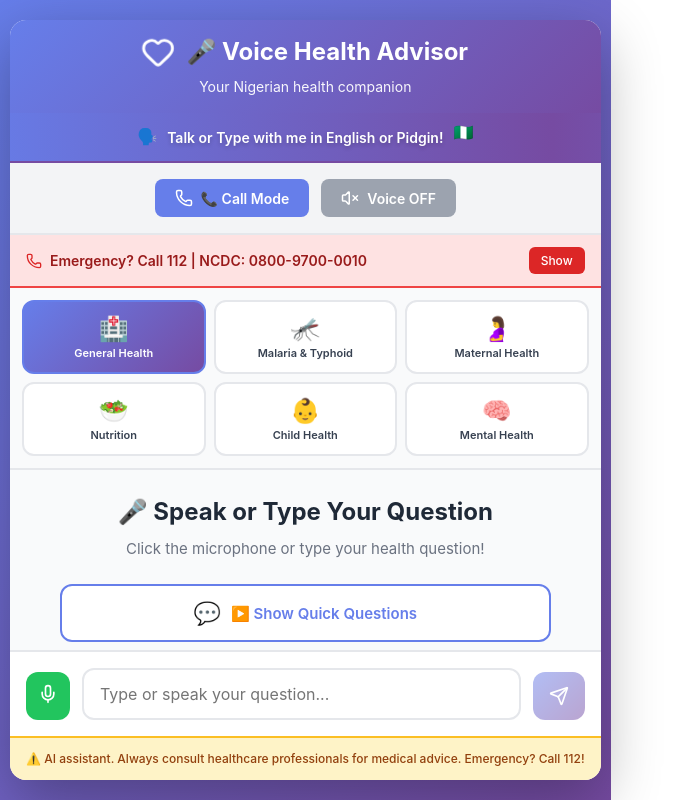
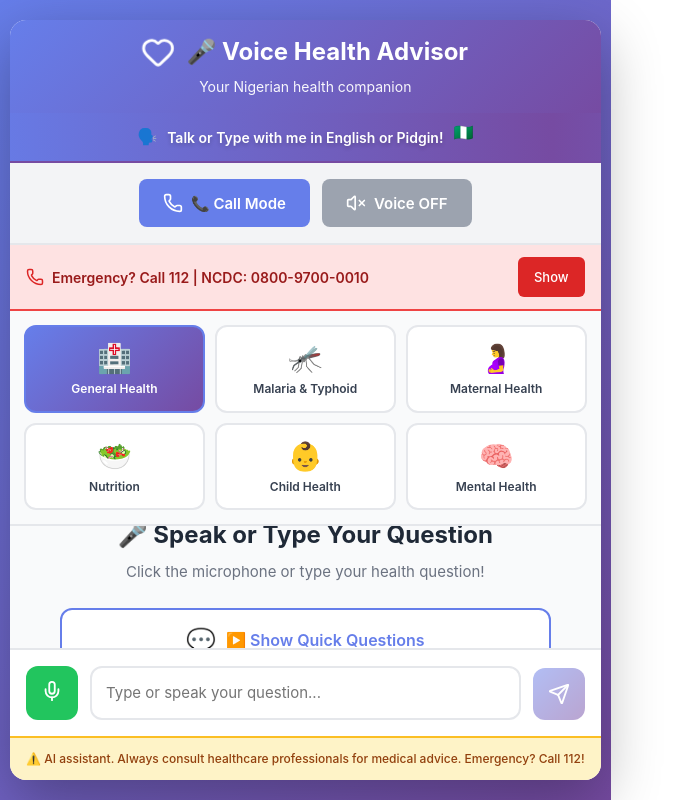
Before and after one commit to ruzzzo123-star/nigerian-health-advisor, a React (Vite) app: page / in a window 1280 px wide. Shown: the whole page, without its empty margins (0-692 px from the left). Built offline with nearby package versions, Linux system fonts and the light colour scheme.

Commit message:
Add loading animations, error handling, and mobile optimization

```diff
--- a/src/VoiceHealthAdvisor.jsx
+++ b/src/VoiceHealthAdvisor.jsx
@@ -1,5 +1,5 @@
 import React, { useState, useRef, useEffect } from 'react';
-import { Send, Bot, User, Heart, Loader2, Mic, MicOff, Volume2, VolumeX, Phone } from 'lucide-react';
+import { Send, Bot, User, Heart, Loader2, Mic, MicOff, Volume2, VolumeX, Phone, WifiOff, RefreshCw } from 'lucide-react';
 import './App.css';
 
 const SPECIALTIES = [
@@ -67,6 +67,8 @@ function VoiceHealthAdvisor() {
   const [selectedSpecialty, setSelectedSpecialty] = useState('general');
   const [showEmergency, setShowEmergency] = useState(false);
   const [showFAQ, setShowFAQ] = useState(false);
+  const [error, setError] = useState(null);
+  const [lastFailedMessage, setLastFailedMessage] = useState(null);
 
   const [isListening, setIsListening] = useState(false);
   const [voiceEnabled, setVoiceEnabled] = useState(false);
@@ -122,7 +124,6 @@ function VoiceHealthAdvisor() {
         v.lang.includes('en') && !v.name.includes('compact')
       );
       setAvailableVoices(englishVoices);
-      console.log('📢 Available voices:', englishVoices.length);
     };
 
     loadVoices();
@@ -226,7 +227,6 @@ function VoiceHealthAdvisor() {
 
     if (selectedVoice) {
       utterance.voice = selectedVoice;
-      console.log('🎤 Using voice:', selectedVoice.name);
     }
 
     utterance.lang = 'en-US';
@@ -241,12 +241,10 @@ function VoiceHealthAdvisor() {
 
     utterance.onstart = () => {
       setIsSpeaking(true);
-      console.log('🔊 Speaking started');
     };
 
     utterance.onend = () => {
       setIsSpeaking(false);
-      console.log('✅ Speaking ended');
 
       if (handsFreeMode && !isLoading) {
         setTimeout(() => startListening(), 1000);
@@ -291,6 +289,7 @@ function VoiceHealthAdvisor() {
     setMessages((prev) => [...prev, userMessage]);
     setInput('');
     setIsLoading(true);
+    setError(null);
 
     try {
       const nigerianContext = `
@@ -328,9 +327,7 @@ function VoiceHealthAdvisor() {
       });
 
       if (!response.ok) {
-        const error = await response.text();
-        console.error('❌ Backend error:', error);
-        throw new Error('Backend request failed');
+        throw new Error(`Server error: ${response.status}`);
       }
 
       const data = await response.json();
@@ -348,13 +345,23 @@ function VoiceHealthAdvisor() {
       }
     } catch (error) {
       console.error('Error:', error);
-      const errorMessage = {
-        role: 'assistant',
-        content: 'Sorry, I encountered an error. Please try again.',
-      };
-      setMessages((prev) => [...prev, errorMessage]);
+      setError(error.message.includes('Failed to fetch')
+        ? 'Connection lost! Please check your internet and try again.'
+        : 'Oops! Something went wrong. Please try again.');
+      setLastFailedMessage(messageText);
+
+      // Remove the user message that failed
+      setMessages((prev) => prev.slice(0, -1));
     } finally {
       setIsLoading(false);
+    }
+  };
+
+  const retryLastMessage = () => {
+    if (lastFailedMessage) {
+      setError(null);
+      sendMessage(lastFailedMessage);
+      setLastFailedMessage(null);
     }
   };
 
@@ -368,6 +375,8 @@ function VoiceHealthAdvisor() {
   const clearCurrentChat = () => {
     setMessages([]);
     setInput('');
+    setError(null);
+    setLastFailedMessage(null);
     stopSpeaking();
     localStorage.removeItem(`chat_${selectedSpecialty}`);
     if (handsFreeMode) {
@@ -435,7 +444,7 @@ function VoiceHealthAdvisor() {
           <button
             onClick={toggleHandsFreeMode}
             style={{
-              padding: '10px 20px',
+              padding: '12px 24px',
               background: handsFreeMode ? '#22c55e' : '#667eea',
               color: 'white',
               border: 'none',
@@ -445,10 +454,11 @@ function VoiceHealthAdvisor() {
               display: 'flex',
               alignItems: 'center',
               gap: '8px',
-              fontSize: '14px'
+              fontSize: '15px',
+              minHeight: '48px'
             }}
           >
-            <Phone size={18} />
+            <Phone size={20} />
             {handsFreeMode ? '🔴 End Call Mode' : '📞 Call Mode'}
           </button>
 
@@ -458,7 +468,7 @@ function VoiceHealthAdvisor() {
               if (voiceEnabled) stopSpeaking();
             }}
             style={{
-              padding: '10px 20px',
+              padding: '12px 24px',
               background: voiceEnabled ? '#8b5cf6' : '#9ca3af',
               color: 'white',
               border: 'none',
@@ -468,16 +478,17 @@ function VoiceHealthAdvisor() {
               display: 'flex',
               alignItems: 'center',
               gap: '8px',
-              fontSize: '14px'
+              fontSize: '15px',
+              minHeight: '48px'
             }}
           >
-            {voiceEnabled ? <Volume2 size={18} /> : <VolumeX size={18} />}
+            {voiceEnabled ? <Volume2 size={20} /> : <VolumeX size={20} />}
             Voice {voiceEnabled ? 'ON' : 'OFF'}
           </button>
 
           {isListening && (
             <div style={{
-              padding: '10px 20px',
+              padding: '12px 24px',
               background: '#fee2e2',
               color: '#dc2626',
               borderRadius: '8px',
@@ -485,17 +496,18 @@ function VoiceHealthAdvisor() {
               display: 'flex',
               alignItems: 'center',
               gap: '8px',
-              fontSize: '14px',
-              animation: 'pulse 1.5s infinite'
+              fontSize: '15px',
+              animation: 'pulse 1.5s infinite',
+              minHeight: '48px'
             }}>
-              <Mic size={18} />
+              <Mic size={20} />
               Listening...
             </div>
           )}
 
           {isSpeaking && (
             <div style={{
-              padding: '10px 20px',
+              padding: '12px 24px',
               background: '#dbeafe',
               color: '#2563eb',
               borderRadius: '8px',
@@ -503,13 +515,56 @@ function VoiceHealthAdvisor() {
               display: 'flex',
               alignItems: 'center',
               gap: '8px',
-              fontSize: '14px'
+              fontSize: '15px',
+              minHeight: '48px'
             }}>
-              <Volume2 size={18} />
+              <Volume2 size={20} />
               Speaking...
             </div>
           )}
         </div>
+
+        {/* Error Banner */}
+        {error && (
+          <div style={{
+            background: '#fee2e2',
+            padding: '16px',
+            borderBottom: '2px solid #ef4444',
+            display: 'flex',
+            justifyContent: 'space-between',
+            alignItems: 'center',
+            gap: '12px',
+            flexWrap: 'wrap',
+            animation: 'slideDown 0.3s ease-out'
+          }}>
+            <div style={{ display: 'flex', alignItems: 'center', gap: '8px', flex: 1 }}>
+              <WifiOff size={20} color="#dc2626" />
+              <span style={{ fontSize: '14px', fontWeight: '600', color: '#991b1b' }}>
+                {error}
+              </span>
+            </div>
+            <button
+              onClick={retryLastMessage}
+              style={{
+                padding: '8px 16px',
+                background: '#dc2626',
+                color: 'white',
+                border: 'none',
+                borderRadius: '6px',
+                cursor: 'pointer',
+                fontSize: '14px',
+                fontWeight: '600',
+                display: 'flex',
+                alignItems: 'center',
+                gap: '6px',
+                minHeight: '40px'
+              }}
+            >
+              <RefreshCw size={16} />
+              Retry
+            </button>
+          </div>
+        )}
 
         {voiceEnabled && (
           <div style={{
@@ -522,18 +577,19 @@ function VoiceHealthAdvisor() {
             <button
               onClick={() => setShowVoiceSettings(!showVoiceSettings)}
               style={{
-                padding: '8px 16px',
+                padding: '10px 20px',
                 background: showVoiceSettings ? '#667eea' : 'white',
                 color: showVoiceSettings ? 'white' : '#667eea',
                 border: '2px solid #667eea',
                 borderRadius: '8px',
                 cursor: 'pointer',
-                fontSize: '13px',
+                fontSize: '14px',
                 fontWeight: '600',
                 display: 'flex',
                 alignItems: 'center',
                 gap: '6px',
-                transition: 'all 0.2s'
+                transition: 'all 0.2s',
+                minHeight: '44px'
               }}
             >
               🎛️ {showVoiceSettings ? 'Hide Voice Settings' : 'Voice Settings'}
@@ -569,11 +625,12 @@ function VoiceHealthAdvisor() {
                     onChange={(e) => setSelectedVoiceName(e.target.value)}
                     style={{
                       width: '100%',
-                      padding: '8px',
+                      padding: '10px',
                       borderRadius: '6px',
                       border: '2px solid #e5e7eb',
                       fontSize: '14px',
-                      cursor: 'pointer'
+                      cursor: 'pointer',
+                      minHeight: '44px'
                     }}
                   >
                     <option value="auto">🎙️ Auto (Best Available)</option>
@@ -598,7 +655,7 @@ function VoiceHealthAdvisor() {
                   step="0.05"
                   value={voiceRate}
                   onChange={(e) => setVoiceRate(parseFloat(e.target.value))}
-                  style={{ width: '100%', cursor: 'pointer' }}
+                  style={{ width: '100%', cursor: 'pointer', minHeight: '32px' }}
                 />
                 <div style={{ display: 'flex', justifyContent: 'space-between', fontSize: '11px', color: '#9ca3af', marginTop: '2px' }}>
                   <span>Slower</span>
@@ -619,7 +676,7 @@ function VoiceHealthAdvisor() {
                   step="0.05"
                   value={voicePitch}
                   onChange={(e) => setVoicePitch(parseFloat(e.target.value))}
-                  style={{ width: '100%', cursor: 'pointer' }}
+                  style={{ width: '100%', cursor: 'pointer', minHeight: '32px' }}
                 />
                 <div style={{ display: 'flex', justifyContent: 'space-between', fontSize: '11px', color: '#9ca3af', marginTop: '2px' }}>
                   <span>Deeper</span>
@@ -634,19 +691,19 @@ function VoiceHealthAdvisor() {
                 </label>
                 <div style={{ display: 'flex', gap: '8px', flexWrap: 'wrap' }}>
                   <button onClick={() => { setVoiceRate(0.92); setVoicePitch(1.15); }}
-                    style={{ padding: '6px 12px', background: '#fef3c7', border: '2px solid #fbbf24', borderRadius: '6px', cursor: 'pointer', fontSize: '12px', fontWeight: '600' }}>
+                    style={{ padding: '8px 14px', background: '#fef3c7', border: '2px solid #fbbf24', borderRadius: '6px', cursor: 'pointer', fontSize: '13px', fontWeight: '600', minHeight: '40px' }}>
                     👩 Warm Female
                   </button>
                   <button onClick={() => { setVoiceRate(0.90); setVoicePitch(0.85); }}
-                    style={{ padding: '6px 12px', background: '#dbeafe', border: '2px solid #60a5fa', borderRadius: '6px', cursor: 'pointer', fontSize: '12px', fontWeight: '600' }}>
+                    style={{ padding: '8px 14px', background: '#dbeafe', border: '2px solid #60a5fa', borderRadius: '6px', cursor: 'pointer', fontSize: '13px', fontWeight: '600', minHeight: '40px' }}>
                     👨 Professional Male
                   </button>
                   <button onClick={() => { setVoiceRate(0.95); setVoicePitch(1.0); }}
-                    style={{ padding: '6px 12px', background: '#e0e7ff', border: '2px solid #818cf8', borderRadius: '6px', cursor: 'pointer', fontSize: '12px', fontWeight: '600' }}>
+                    style={{ padding: '8px 14px', background: '#e0e7ff', border: '2px solid #818cf8', borderRadius: '6px', cursor: 'pointer', fontSize: '13px', fontWeight: '600', minHeight: '40px' }}>
                     🎯 Clear & Neutral
                   </button>
                   <button onClick={() => { setVoiceRate(1.05); setVoicePitch(1.25); }}
-                    style={{ padding: '6px 12px', background: '#fce7f3', border: '2px solid #f472b6', borderRadius: '6px', cursor: 'pointer', fontSize: '12px', fontWeight: '600' }}>
+                    style={{ padding: '8px 14px', background: '#fce7f3', border: '2px solid #f472b6', borderRadius: '6px', cursor: 'pointer', fontSize: '13px', fontWeight: '600', minHeight: '40px' }}>
                     😊 Friendly & Upbeat
                   </button>
                 </div>
@@ -655,7 +712,7 @@ function VoiceHealthAdvisor() {
               <button
                 onClick={() => speak("Hello! This is how I sound with your current settings.")}
                 style={{
-                  padding: '8px 16px',
+                  padding: '10px 18px',
                   background: '#667eea',
                   color: 'white',
                   border: 'none',
@@ -663,7 +720,8 @@ function VoiceHealthAdvisor() {
                   cursor: 'pointer',
                   fontSize: '14px',
                   fontWeight: '600',
-                  marginTop: '4px'
+                  marginTop: '4px',
+                  minHeight: '44px'
                 }}
               >
                 🔊 Test Voice
@@ -676,14 +734,15 @@ function VoiceHealthAdvisor() {
                   setSelectedVoiceName('auto');
                 }}
                 style={{
-                  padding: '6px 12px',
+                  padding: '8px 14px',
                   background: '#f3f4f6',
                   color: '#374151',
                   border: '2px solid #e5e7eb',
                   borderRadius: '6px',
                   cursor: 'pointer',
-                  fontSize: '12px',
-                  fontWeight: '600'
+                  fontSize: '13px',
+                  fontWeight: '600',
+                  minHeight: '40px'
                 }}
               >
                 ↺ Reset to Default
@@ -703,7 +762,7 @@ function VoiceHealthAdvisor() {
           gap: '8px'
         }}>
           <div style={{ display: 'flex', alignItems: 'center', gap: '8px' }}>
-            <Phone size={16} color="#dc2626" />
+            <Phone size={18} color="#dc2626" />
             <span style={{ fontSize: '14px', fontWeight: '600', color: '#991b1b' }}>
               Emergency? Call 112 | NCDC: 0800-9700-0010
             </span>
@@ -714,10 +773,11 @@ function VoiceHealthAdvisor() {
               background: '#dc2626',
               color: 'white',
               border: 'none',
-              padding: '6px 12px',
+              padding: '8px 16px',
               borderRadius: '6px',
-              fontSize: '12px',
-              cursor: 'pointer'
+              fontSize: '13px',
+              cursor: 'pointer',
+              minHeight: '40px'
             }}
           >
             {showEmergency ? 'Hide' : 'Show'}
@@ -740,8 +800,8 @@ function VoiceHealthAdvisor() {
         <div style={{
           display: 'grid',
           gridTemplateColumns: 'repeat(3, 1fr)',
-          gap: '8px',
-          padding: '12px',
+          gap: '10px',
+          padding: '14px',
           background: '#f9fafb',
           borderBottom: '2px solid #e5e7eb',
           overflowX: 'visible'
@@ -756,8 +816,8 @@ function VoiceHealthAdvisor() {
                 display: 'flex',
                 flexDirection: 'column',
                 alignItems: 'center',
-                gap: '4px',
-                padding: '12px 8px',
+                gap: '6px',
+                padding: '14px 10px',
                 border: selectedSpecialty === specialty.id ? '2px solid #667eea' : '2px solid #e5e7eb',
                 background: selectedSpecialty === specialty.id
                   ? 'linear-gradient(135deg, #667eea 0%, #764ba2 100%)'
@@ -766,16 +826,16 @@ function VoiceHealthAdvisor() {
                 borderRadius: '12px',
                 cursor: 'pointer',
                 transition: 'all 0.3s ease',
-                fontSize: '12px',
+                fontSize: '13px',
                 fontWeight: '600',
-                minHeight: '70px'
+                minHeight: '80px'
               }}
             >
-              <span style={{ fontSize: '24px' }}>{specialty.icon}</span>
+              <span style={{ fontSize: '28px' }}>{specialty.icon}</span>
               <span style={{
-                fontSize: '11px',
+                fontSize: '12px',
                 textAlign: 'center',
-                lineHeight: '1.2',
+                lineHeight: '1.3',
                 wordBreak: 'break-word'
               }}>
                 {specialty.name}
@@ -809,20 +869,21 @@ function VoiceHealthAdvisor() {
                     width: '100%',
                     maxWidth: '500px',
                     margin: '0 auto',
-                    padding: '14px 20px',
+                    padding: '16px 24px',
                     background: showFAQ ? '#667eea' : 'white',
                     color: showFAQ ? 'white' : '#667eea',
                     border: '2px solid #667eea',
                     borderRadius: '12px',
                     cursor: 'pointer',
-                    fontSize: '15px',
+                    fontSize: '16px',
                     fontWeight: '600',
                     display: 'flex',
                     alignItems: 'center',
                     justifyContent: 'center',
                     gap: '10px',
                     transition: 'all 0.2s',
-                    boxShadow: showFAQ ? '0 4px 12px rgba(102, 126, 234, 0.3)' : 'none'
+                    boxShadow: showFAQ ? '0 4px 12px rgba(102, 126, 234, 0.3)' : 'none',
+                    minHeight: '56px'
                   }}
                   onMouseEnter={(e) => {
                     if (!showFAQ) {
@@ -835,7 +896,7 @@ function VoiceHealthAdvisor() {
                     }
                   }}
                 >
-                  <span style={{ fontSize: '22px' }}>💬</span>
+                  <span style={{ fontSize: '24px' }}>💬</span>
                   <span>{showFAQ ? '🔽 Hide Quick Questions' : '▶️ Show Quick Questions'}</span>
                 </button>
 
@@ -845,10 +906,10 @@ function VoiceHealthAdvisor() {
                     animation: 'slideDown 0.3s ease-out'
                   }}>
                     <h3 style={{
-                      fontSize: '15px',
+                      fontSize: '16px',
                       fontWeight: '600',
                       color: '#374151',
-                      marginBottom: '12px',
+                      marginBottom: '14px',
                       textAlign: 'center'
                     }}>
                       Popular Health Questions:
@@ -857,7 +918,7 @@ function VoiceHealthAdvisor() {
                     <div style={{
                       display: 'grid',
                       gridTemplateColumns: window.innerWidth < 640 ? '1fr' : 'repeat(2, 1fr)',
-                      gap: '8px',
+                      gap: '10px',
                       maxWidth: '500px',
                       margin: '0 auto'
                     }}>
@@ -870,7 +931,7 @@ function VoiceHealthAdvisor() {
                             setShowFAQ(false);
                           }}
                           style={{
-                            padding: '12px',
+                            padding: '14px',
                             background: 'white',
                             border: '2px solid #e5e7eb',
                             borderRadius: '12px',
@@ -879,11 +940,11 @@ function VoiceHealthAdvisor() {
                             display: 'flex',
                             flexDirection: 'row',
                             alignItems: 'center',
-                            gap: '10px',
-                            fontSize: '13px',
+                            gap: '12px',
+                            fontSize: '14px',
                             fontWeight: '500',
                             color: '#374151',
-                            minHeight: '60px',
+                            minHeight: '68px',
                             textAlign: 'left'
                           }}
                           onMouseEnter={(e) => {
@@ -897,16 +958,16 @@ function VoiceHealthAdvisor() {
                             e.currentTarget.style.borderColor = '#e5e7eb';
                           }}
                         >
-                          <span style={{ fontSize: '28px', flexShrink: 0 }}>{faq.icon}</span>
-                          <span style={{ lineHeight: '1.3', flex: 1 }}>{faq.text}</span>
+                          <span style={{ fontSize: '32px', flexShrink: 0 }}>{faq.icon}</span>
+                          <span style={{ lineHeight: '1.4', flex: 1 }}>{faq.text}</span>
                         </button>
                       ))}
                     </div>
 
                     <p style={{
-                      fontSize: '12px',
+                      fontSize: '13px',
                       color: '#9ca3af',
-                      marginTop: '16px',
+                      marginTop: '18px',
                       textAlign: 'center'
                     }}>
                       👆 Tap a question above or type your own below!
@@ -933,20 +994,21 @@ function VoiceHealthAdvisor() {
                       <button
                         onClick={() => speak(message.content)}
                         style={{
-                          marginTop: '8px',
-                          padding: '4px 12px',
+                          marginTop: '10px',
+                          padding: '6px 14px',
                           background: '#8b5cf6',
                           color: 'white',
                           border: 'none',
                           borderRadius: '6px',
-                          fontSize: '12px',
+                          fontSize: '13px',
                           cursor: 'pointer',
                           display: 'flex',
                           alignItems: 'center',
-                          gap: '4px'
+                          gap: '6px',
+                          minHeight: '36px'
                         }}
                       >
-                        <Volume2 size={14} />
+                        <Volume2 size={16} />
                         Play Again
                       </button>
                     )}
@@ -959,7 +1021,18 @@ function VoiceHealthAdvisor() {
                     <Bot size={20} />
                   </div>
                   <div className="message-content">
-                    <Loader2 className="loading-spinner" />
+                    <div style={{
+                      display: 'flex',
+                      alignItems: 'center',
+                      gap: '12px',
+                      color: '#667eea'
+                    }}>
+                      <Loader2 className="loading-spinner" style={{ animation: 'spin 1s linear infinite' }} />
+                      <span style={{ fontSize: '14px', fontWeight: '500' }}>
+                        Claude is thinking
+                        <span style={{ animation: 'dots 1.5s steps(4, end) infinite' }}>...</span>
+                      </span>
+                    </div>
                   </div>
                 </div>
               )}
@@ -970,7 +1043,7 @@ function VoiceHealthAdvisor() {
 
         {messages.length > 0 && (
           <div style={{
-            padding: '12px 16px',
+            padding: '14px 18px',
             background: '#f9fafb',
             borderTop: '1px solid #e5e7eb',
             display: 'flex',
@@ -980,18 +1053,19 @@ function VoiceHealthAdvisor() {
             <button
               onClick={clearCurrentChat}
               style={{
-                padding: '10px 20px',
+                padding: '12px 24px',
                 background: '#667eea',
                 color: 'white',
                 border: 'none',
                 borderRadius: '8px',
                 cursor: 'pointer',
-                fontSize: '14px',
+                fontSize: '15px',
                 fontWeight: '600',
                 display: 'flex',
                 alignItems: 'center',
                 gap: '8px',
-                transition: 'all 0.2s'
+                transition: 'all 0.2s',
+                minHeight: '48px'
               }}
               onMouseEnter={(e) => {
                 e.currentTarget.style.background = '#5568d3';
@@ -1010,16 +1084,18 @@ function VoiceHealthAdvisor() {
             onClick={isListening ? stopListening : startListening}
             disabled={isLoading || handsFreeMode}
             style={{
-              padding: '12px',
+              padding: '14px',
               background: isListening ? '#ef4444' : '#22c55e',
               color: 'white',
               border: 'none',
               borderRadius: '12px',
               cursor: handsFreeMode ? 'not-allowed' : 'pointer',
-              opacity: handsFreeMode ? 0.5 : 1
+              opacity: handsFreeMode ? 0.5 : 1,
+              minWidth: '52px',
+              minHeight: '52px'
             }}
           >
-            {isListening ? <MicOff size={20} /> : <Mic size={20} />}
+            {isListening ? <MicOff size={22} /> : <Mic size={22} />}
           </button>
 
           <textarea
@@ -1030,14 +1106,24 @@ function VoiceHealthAdvisor() {
             className="input-textarea"
             rows={1}
             disabled={isLoading || isListening}
+            style={{
+              fontSize: '15px',
+              padding: '14px',
+              minHeight: '52px'
+            }}
           />
 
           <button
             onClick={() => sendMessage()}
             disabled={!input.trim() || isLoading}
             className="send-button"
+            style={{
+              minWidth: '52px',
+              minHeight: '52px',
+              padding: '14px'
+            }}
           >
-            <Send size={20} />
+            <Send size={22} />
           </button>
         </div>
 
@@ -1075,6 +1161,17 @@ function VoiceHealthAdvisor() {
           0%, 100% { transform: translateY(0); }
           50% { transform: translateY(-5px); }
         }
+
+        @keyframes spin {
+          from { transform: rotate(0deg); }
+          to { transform: rotate(360deg); }
+        }
+
+        @keyframes dots {
+          0%, 20% { content: '.'; }
+          40% { content: '..'; }
+          60%, 100% { content: '...'; }
+        }
       `}</style>
     </div>
   );
```
